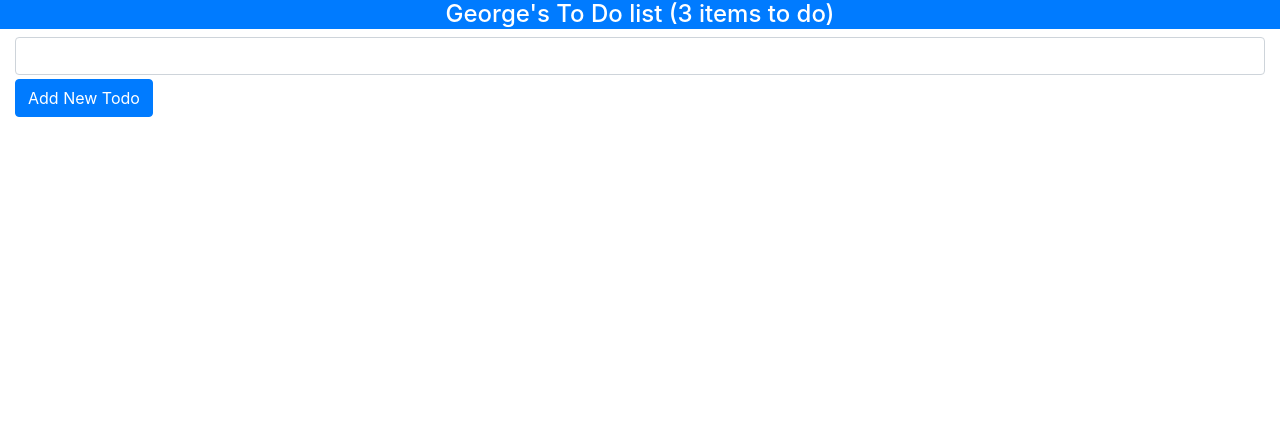
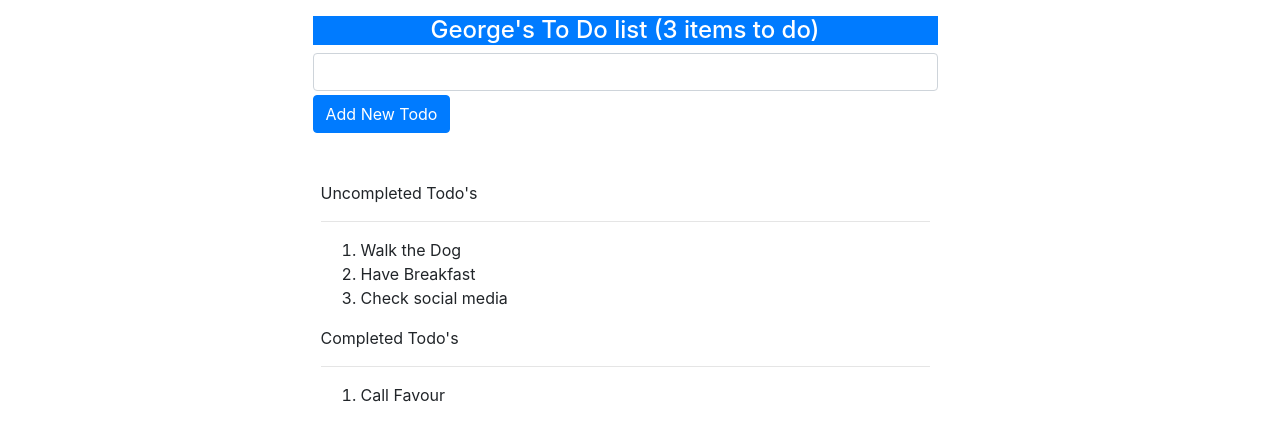
Before and after one commit to georgeokez/todo-list-app, a React (Create React App) app: page / in a window 1280 px wide. Shown: the top 440 px of the page. Built offline with nearby package versions, Linux system fonts and the light colour scheme.

Commit message:
adjusted design - display done and undone todo's

```diff
--- a/src/App.js
+++ b/src/App.js
@@ -41,21 +41,51 @@ export default class App extends Component {
 
   // Using the fat arrow syntax to define the render function
   render = () => (
-    <div>
+    <div className="row container-fluid mt-3">
+      <div className="w-50 mx-auto">
         <h4 className="bg-primary text-white text-center p2">
           {this.state.userName}'s To Do list (
           {this.state.todoItems.filter((t) => !t.done).length} items to do)
         </h4>
-      <div className="container-fluid">
+
+        <div>
           <div className="my-2">
             <input
               className="form-control"
               value={this.state.newItemText}
               onChange={this.updateNewItemValue}
             />
-          <button className="btn btn-primary mt-1" onClick={this.createNewTodo}>
+            <button
+              className="btn btn-primary mt-1"
+              onClick={this.createNewTodo}
+            >
               Add New Todo
             </button>
+          </div>
+        </div>
+
+        <div className="mt-5 m-2">
+          <p>Uncompleted Todo's</p>
+          <hr />
+          <ol>
+            {this.state.todoItems
+              .filter((todoItem) => todoItem.done === false)
+              .map((uncompletedTodo) => (
+                <li key={uncompletedTodo.action}>{uncompletedTodo.action}</li>
+              ))}
+          </ol>
+        </div>
+
+        <div className="m-2">
+          <p>Completed Todo's</p>
+          <hr />
+          <ol>
+            {this.state.todoItems
+              .filter((todoItem) => todoItem.done === true)
+              .map((completedTodo) => (
+                <li key={completedTodo.action}>{completedTodo.action}</li>
+              ))}
+          </ol>
         </div>
       </div>
     </div>
```
Lines whose indentation alone changed are shown as unchanged.
